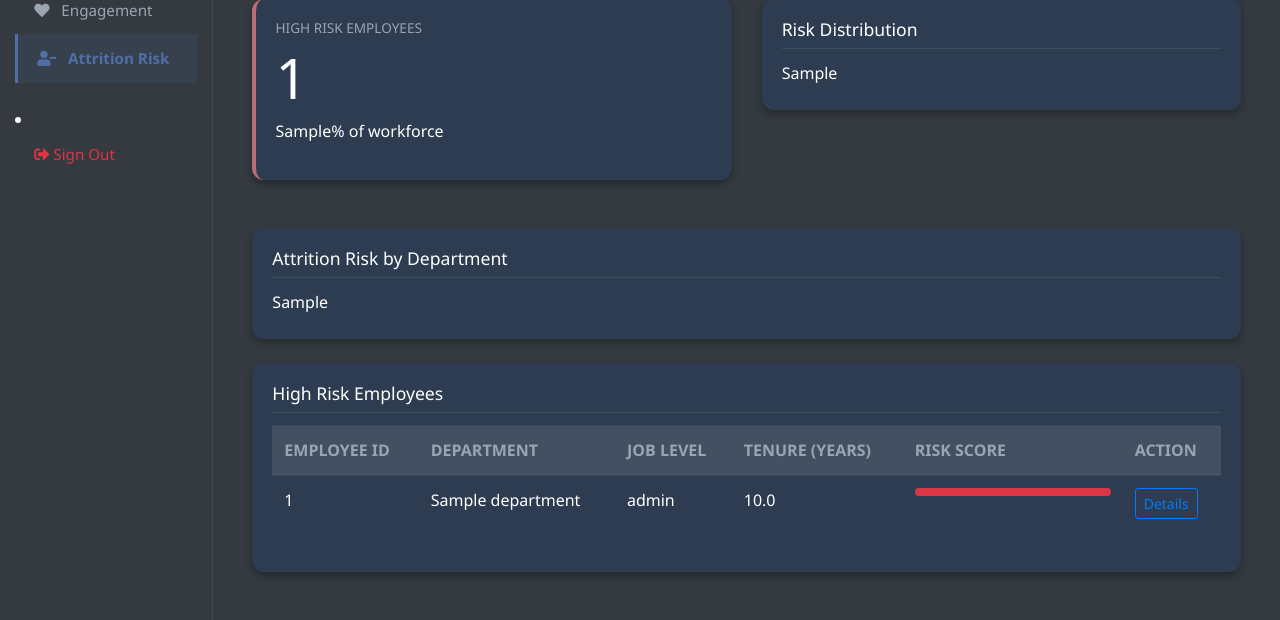
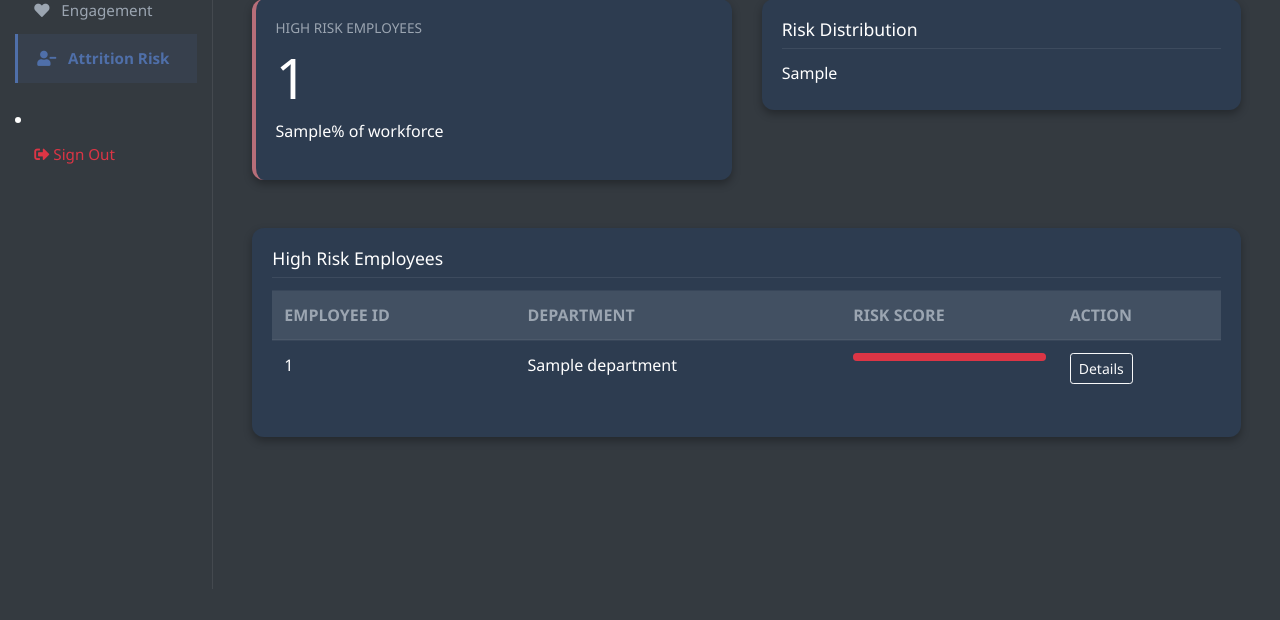
Before and after one commit to ShrutiSunilSawant/Predictive-HR-Intelligence-Platform, a Django app: template dashboard/templates/dashboard/attrition.html in a window 1280 px wide. Shown: the part 211-831 px from the top of the page. After the commit the page ends 800 px from the top, so only its background shows below. Run offline with Django 4.2, Linux system fonts and the light colour scheme; the template is opened without the code that fills it: most values are stand-ins (such as "Sample title", 1, 10 or a date in 2020); some libraries are stand-ins or nearby versions.

Commit message:
Refactor attrition.html for better readability
Updated the attrition.html template to use comments for the DEPARTMENT RISK section and streamlined the high risk employees table rendering.

```diff
--- a/dashboard/templates/dashboard/attrition.html
+++ b/dashboard/templates/dashboard/attrition.html
@@ -51,7 +51,7 @@
         </div>
     </div>
 
-    <!-- DEPARTMENT RISK -->
+    {% comment %} <!-- DEPARTMENT RISK -->
     <div class="row mb-4">
         <div class="col-md-12">
             <div class="chart-container">
@@ -65,7 +65,7 @@
                 </div>
             </div>
         </div>
-    </div>
+    </div> {% endcomment %}
 
     <!-- HIGH RISK TABLE -->
     {% if high_risk_employees %}
@@ -80,30 +80,32 @@
                             <tr>
                                 <th>Employee ID</th>
                                 <th>Department</th>
-                                <th>Job Level</th>
-                                <th>Tenure (years)</th>
                                 <th>Risk Score</th>
                                 <th>Action</th>
                             </tr>
                         </thead>
 
                         <tbody>
-                            {% for employee in high_risk_employees %}
+  {% for emp in high_risk_employees %}
     <tr>
-                                <td>{{ employee.employee_id }}</td>
-                                <td>{{ employee.department }}</td>
-                                <td>{{ employee.job_level }}</td>
-                                <td>{{ employee.tenure|floatformat:1 }}</td>
-                                <td style="width:220px;">
-                                    <div class="progress">
-                                        <div class="progress-bar bg-danger"
-                                             style="width: {{ employee.attrition_probability|floatformat:2|mul:100 }}%;">
+      <td>{{ emp.employee_id }}</td>
+      <td>{{ emp.department }}</td>
+
+      <!-- RISK SCORE BAR -->
+      <td>
+        <div class="progress risk-progress">
+          <div
+              class="progress-bar bg-danger"
+              role="progressbar"
+              style="width: {{ emp.attrition_probability|floatformat:2|mul:100 }}%;">
           </div>
         </div>
       </td>
+
+      <!-- DETAILS BUTTON -->
       <td>
-                                    <a href="{% url 'employee_detail' employee.employee_id %}"
-                                       class="btn btn-sm btn-outline-primary">
+        <a href="{% url 'employee_detail' emp.employee_id %}"
+           class="btn btn-sm btn-outline-light">
           Details
         </a>
       </td>
```
Lines whose indentation alone changed are shown as unchanged.
